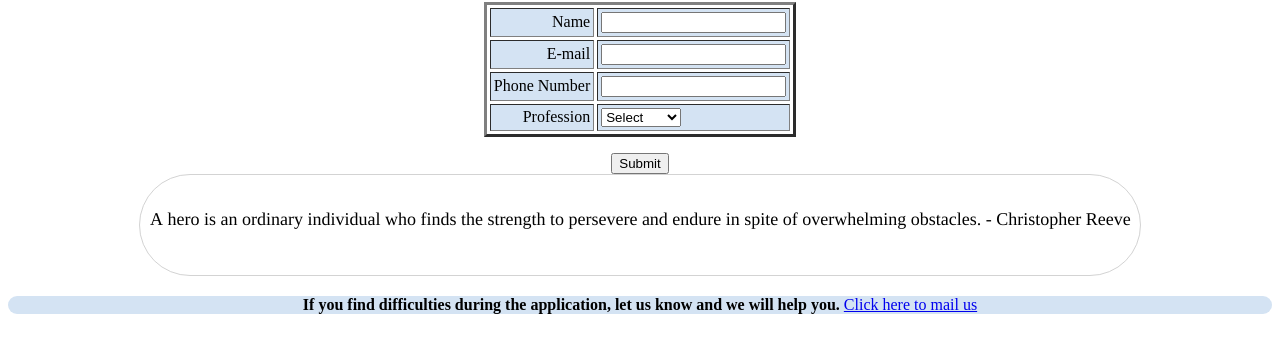
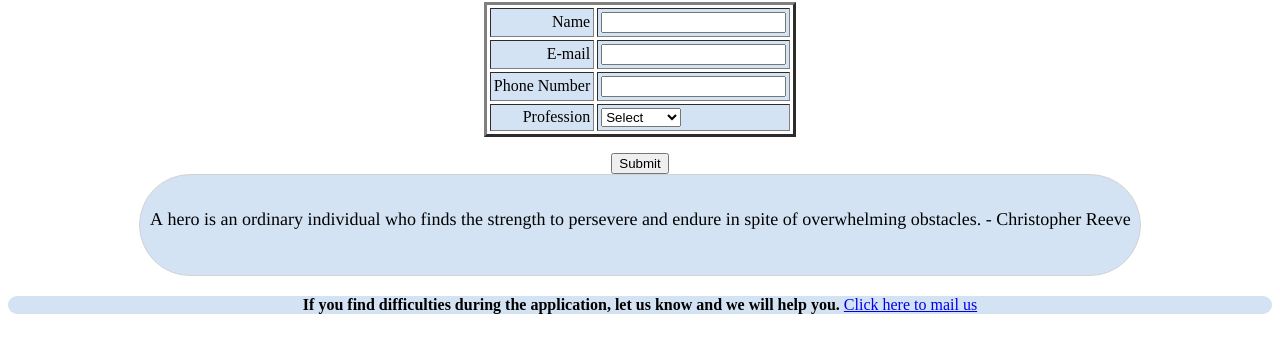
Before and after one commit to FerdezeNurkasa/UEB20_22_Gr6, a plain HTML site: page Apply.html in a window 1280 px wide. Shown: the part 78-430 px from the top of the page. Drawn offline with Linux system fonts and the light colour scheme.

Commit message:
Add files via upload

```diff
--- a/Apply.html
+++ b/Apply.html
@@ -14,6 +14,7 @@
       margin-right: auto;
       display: block;
       border-radius: 100px;
+      background-color: #d4e3f3;
       /* width: 800px; */
      }
 
```
